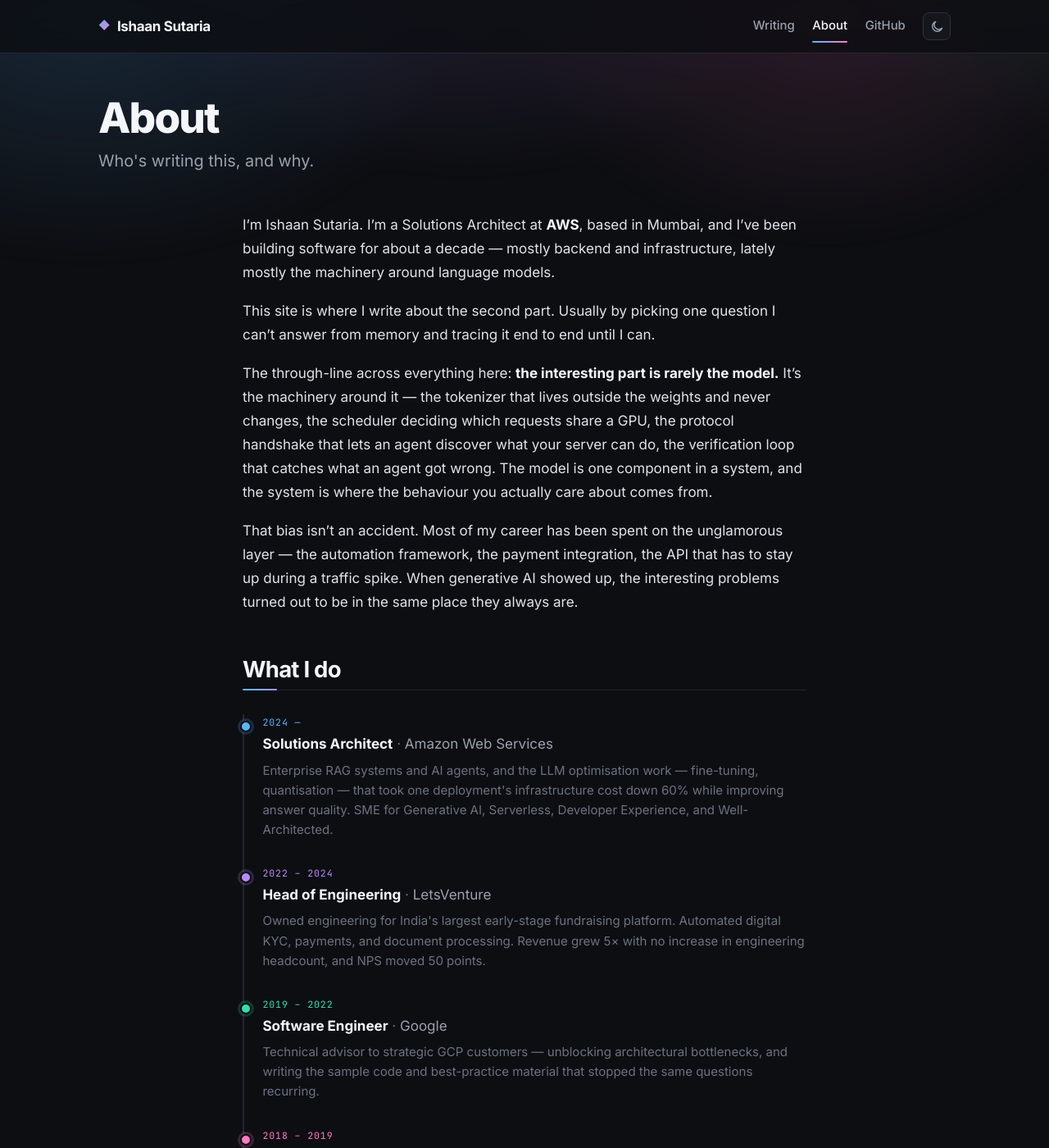
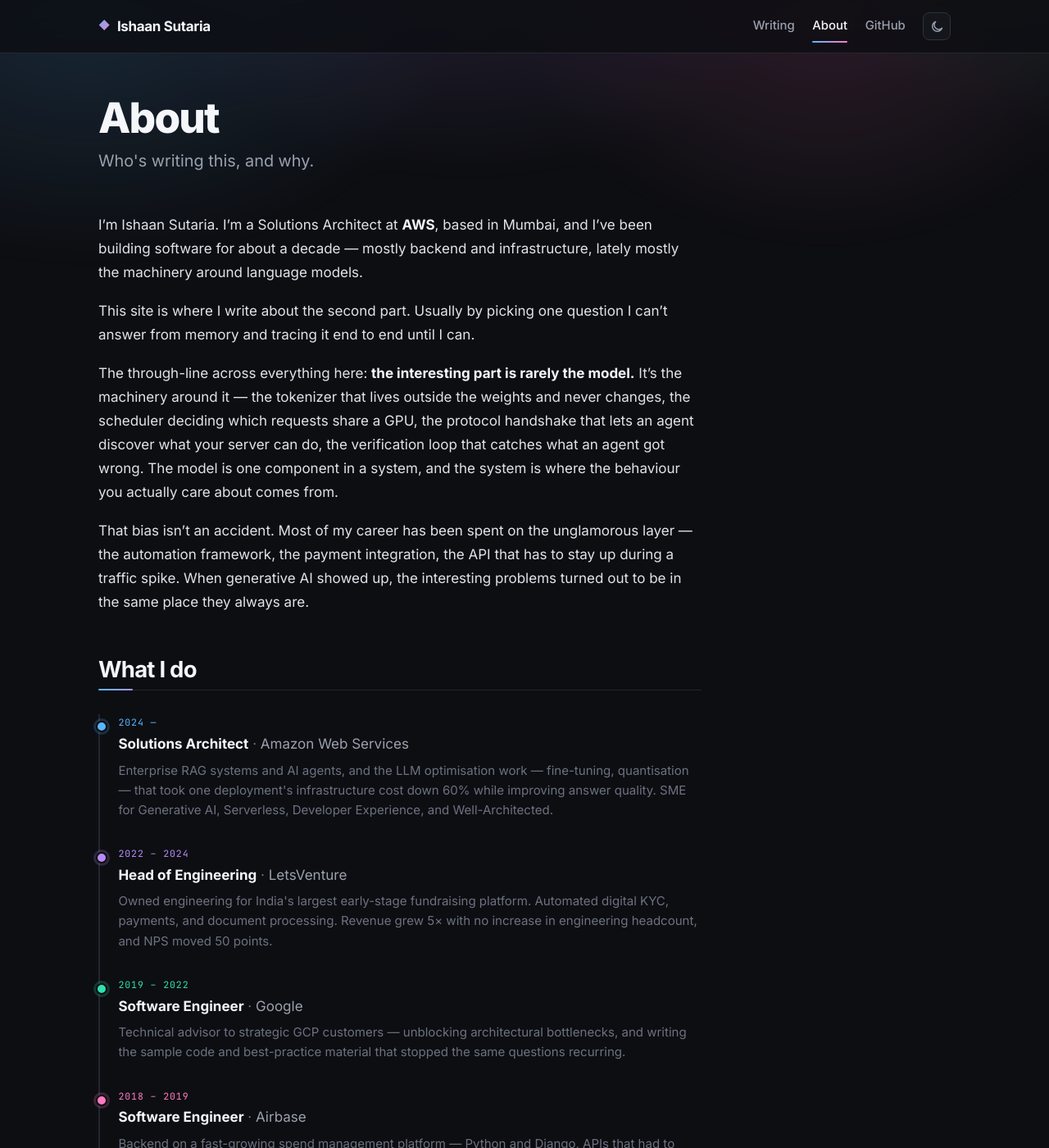
Before and after one commit to ishaan119/ishaan119.github.io, a Jekyll site: the page built from about.md, in a window 1280 px wide and 1400 px high. Shown: the whole window at 82% size. Built offline with Jekyll 4.4.1, drawn with Linux system fonts in a browser that asks for light colours.

Commit message:
Align about-page prose with its heading
.post-body.no-toc set max-width on the container, which .shell's auto margins
then centred — indenting the text ~180px from the heading above it. Narrow the
.post-content instead and leave the container full width.

```diff
--- a/assets/main.scss
+++ b/assets/main.scss
@@ -551,7 +551,11 @@ a:hover { text-decoration: underline; text-underline-offset: 3px; }
   gap: 0;
   padding-bottom: 3rem;
 }
-.post-body.no-toc { display: block; max-width: 46rem; }
+/* No TOC means no left rail, so keep the container full width and narrow the
+   prose instead — shrinking .post-body would let .shell's auto margins centre
+   it, indenting the text away from the page heading above it. */
+.post-body.no-toc { display: block; }
+.post-body.no-toc .post-content { max-width: 46rem; }
 
 .post-content {
   grid-column: 2;
@@ -942,8 +946,9 @@ a:hover { text-decoration: underline; text-underline-offset: 3px; }
 }
 
 @media (max-width: 900px) {
-  .post-body { display: block; max-width: 46rem; }
-  .post-content { max-width: none; }
+  /* Same reasoning as .no-toc above: narrow the prose, not the container. */
+  .post-body { display: block; }
+  .post-body .post-content { max-width: 46rem; }
 }
 
 @media (max-width: 640px) {
```
